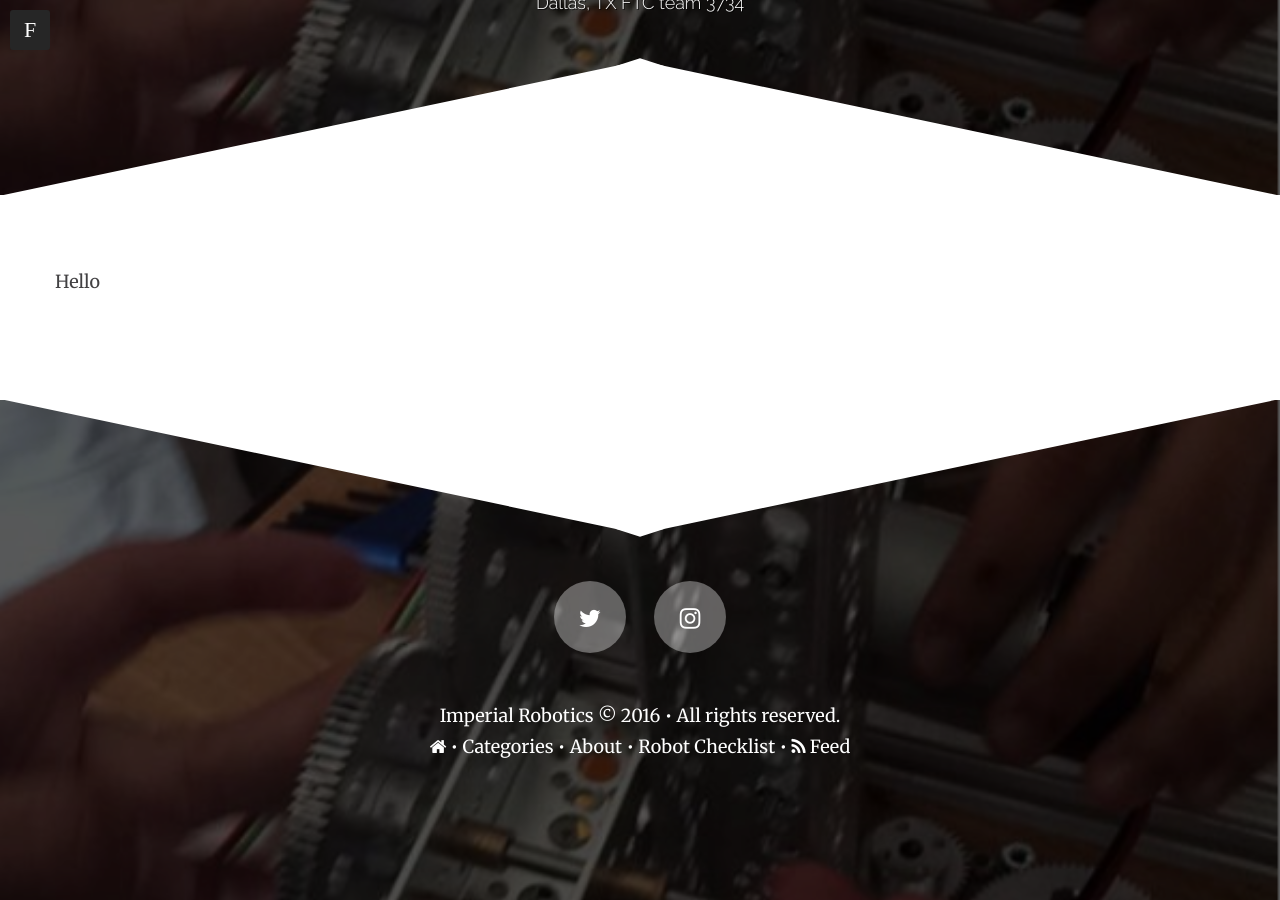
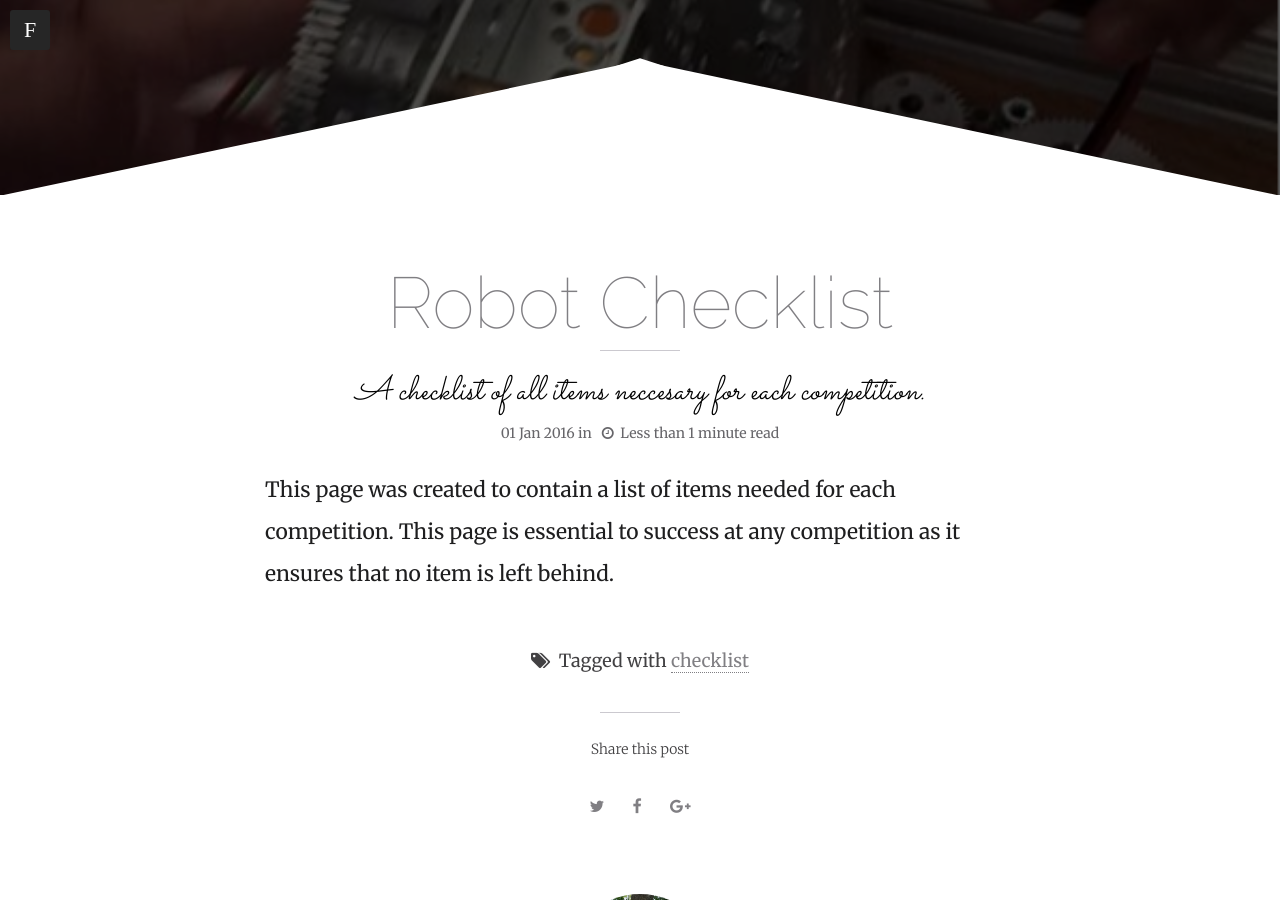
Before and after one commit to hmfaysal/hmfaysal-omega-theme, a Jekyll site: the page built from _pages/2016-01-01-Robot-Checklist.html, in a window 1280 px wide and 900 px high, scrolled down 345 px. Built offline with Jekyll 4.4.1, drawn with Linux system fonts in a browser that asks for light colours; some of the changed text lies outside the part shown.

Commit message:
Update 2016-01-01-Robot-Checklist.html

```diff
--- a/_pages/2016-01-01-Robot-Checklist.html
+++ b/_pages/2016-01-01-Robot-Checklist.html
@@ -1,9 +1,10 @@
 ---
-layout: home
+layout: post
 title: Robot Checklist
 permalink: /checklist/
 title: Robot Checklist
 tags: [checklist]
 description: "A checklist of all items neccesary for each competition."
 ---
-<p> Hello </p>
+<p> This page was created to contain a list of items needed for each competition. This page is essential to success
+at any competition as it ensures that no item is left behind.</p>
```
